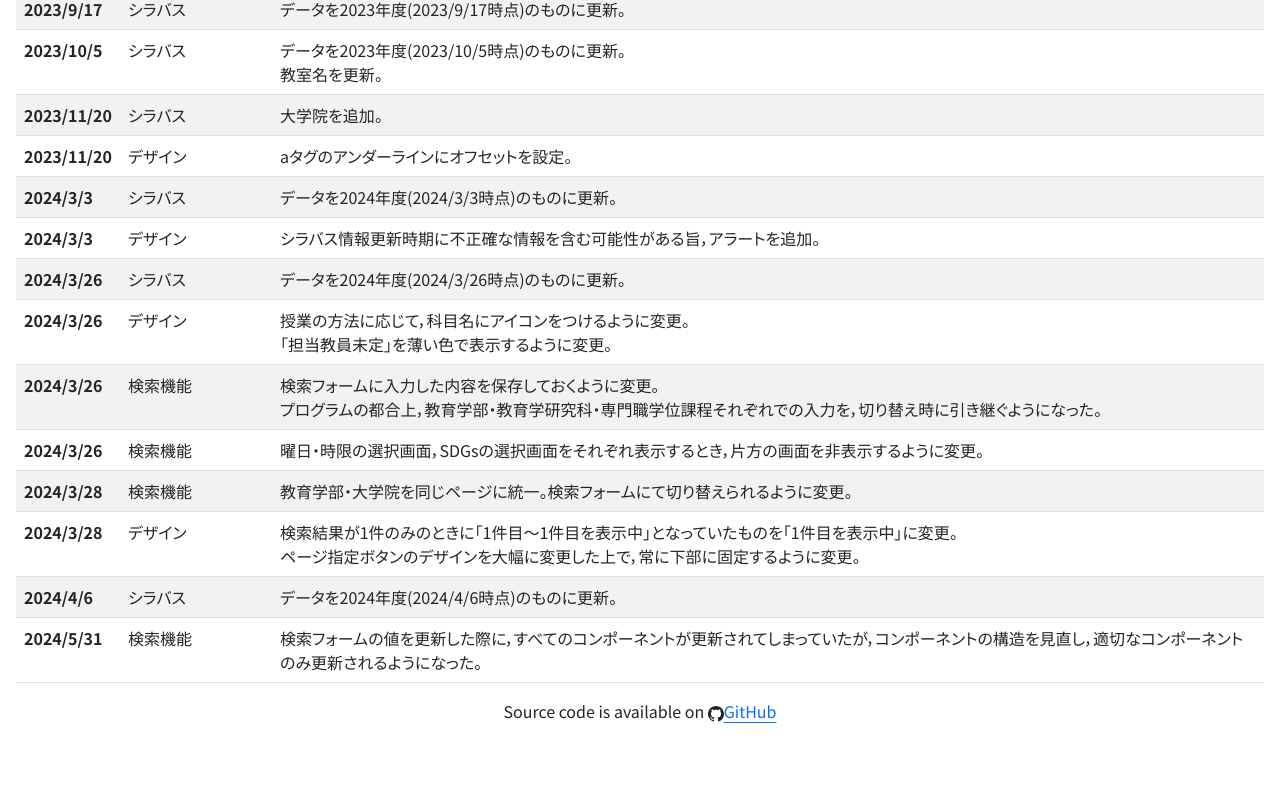
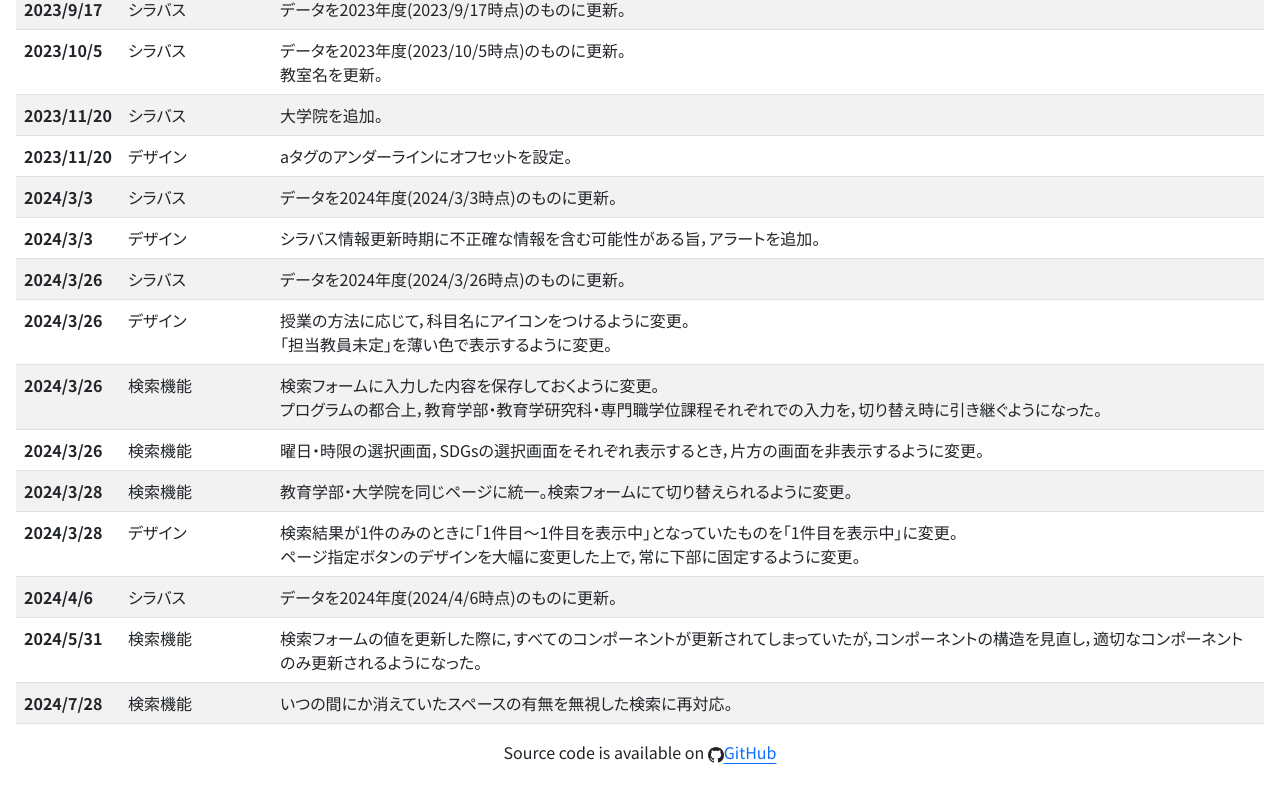
Before and after one commit to nisylvania/nuess-react, a React (Create React App) app: page /change_log in a window 1280 px wide. Shown: the part 1825-2625 px from the top of the page. Built offline with nearby package versions, Linux system fonts and the light colour scheme.

Commit message:
update: スペースの有無

```diff
--- a/src/component/search_group.js
+++ b/src/component/search_group.js
@@ -37,9 +37,9 @@ const SearchGroup = () => {
       if (autoOn === true) {
         let beta = [];
         beta = timetable_data.filter(subject => { return subject.tt_num.includes("G" + tt_num) || subject.tt_num.includes("K" + tt_num) })
-          .filter(subject => { return subject.name.replace(/[Ａ-Ｚａ-ｚ０-９]/g, function (s) { return String.fromCharCode(s.charCodeAt(0) - 0xFEE0); }).replace(/　/g, " ").includes(subject_name.replace(/[Ａ-Ｚａ-ｚ０-９]/g, function (s) { return String.fromCharCode(s.charCodeAt(0) - 0xFEE0); }).replace(/　/g, " ")) })
-          .filter(subject => subject.teacher.find(teacher => teacher.replace(/[Ａ-Ｚａ-ｚ０-９]/g, function (s) { return String.fromCharCode(s.charCodeAt(0) - 0xFEE0); }).replace(/　/g, " ").includes(teacher_name.replace(/[Ａ-Ｚａ-ｚ０-９]/g, function (s) { return String.fromCharCode(s.charCodeAt(0) - 0xFEE0); }).replace(/　/g, " "))))
-          .filter(subject => subject.room.find(room => room.replace(/[Ａ-Ｚａ-ｚ０-９]/g, function (s) { return String.fromCharCode(s.charCodeAt(0) - 0xFEE0); }).replace(/　/g, " ").includes(room_name.replace(/[Ａ-Ｚａ-ｚ０-９]/g, function (s) { return String.fromCharCode(s.charCodeAt(0) - 0xFEE0); }).replace(/　/g, " "))));
+          .filter(subject => { return subject.name.replace(/[Ａ-Ｚａ-ｚ０-９]/g, function (s) { return String.fromCharCode(s.charCodeAt(0) - 0xFEE0); }).replace(/(\s|　)/g, "").includes(subject_name.replace(/[Ａ-Ｚａ-ｚ０-９]/g, function (s) { return String.fromCharCode(s.charCodeAt(0) - 0xFEE0); }).replace(/(\s|　)/g, "")) })
+          .filter(subject => subject.teacher.find(teacher => teacher.replace(/[Ａ-Ｚａ-ｚ０-９]/g, function (s) { return String.fromCharCode(s.charCodeAt(0) - 0xFEE0); }).replace(/(\s|　)/g, "").includes(teacher_name.replace(/[Ａ-Ｚａ-ｚ０-９]/g, function (s) { return String.fromCharCode(s.charCodeAt(0) - 0xFEE0); }).replace(/(\s|　)/g, ""))))
+          .filter(subject => subject.room.find(room => room.replace(/[Ａ-Ｚａ-ｚ０-９]/g, function (s) { return String.fromCharCode(s.charCodeAt(0) - 0xFEE0); }).replace(/(\s|　)/g, "").includes(room_name.replace(/[Ａ-Ｚａ-ｚ０-９]/g, function (s) { return String.fromCharCode(s.charCodeAt(0) - 0xFEE0); }).replace(/(\s|　)/g, ""))));
 
         if (semester_option.length) {
           beta = beta.filter(subject => { return semester_option.indexOf(subject.semester) > -1; });
@@ -65,9 +65,9 @@ const SearchGroup = () => {
     function self_search() {
       let beta = [];
       beta = timetable_data.filter(subject => { return subject.tt_num.substring(1).includes(tt_num) })
-        .filter(subject => { return subject.name.replace(/[Ａ-Ｚａ-ｚ０-９]/g, function (s) { return String.fromCharCode(s.charCodeAt(0) - 0xFEE0); }).replace(/　/g, " ").includes(subject_name.replace(/[Ａ-Ｚａ-ｚ０-９]/g, function (s) { return String.fromCharCode(s.charCodeAt(0) - 0xFEE0); }).replace(/　/g, " ")) })
-        .filter(subject => subject.teacher.find(teacher => teacher.replace(/[Ａ-Ｚａ-ｚ０-９]/g, function (s) { return String.fromCharCode(s.charCodeAt(0) - 0xFEE0); }).replace(/　/g, " ").includes(teacher_name.replace(/[Ａ-Ｚａ-ｚ０-９]/g, function (s) { return String.fromCharCode(s.charCodeAt(0) - 0xFEE0); }).replace(/　/g, " "))))
-        .filter(subject => subject.room.find(room => room.replace(/[Ａ-Ｚａ-ｚ０-９]/g, function (s) { return String.fromCharCode(s.charCodeAt(0) - 0xFEE0); }).replace(/　/g, " ").includes(room_name.replace(/[Ａ-Ｚａ-ｚ０-９]/g, function (s) { return String.fromCharCode(s.charCodeAt(0) - 0xFEE0); }).replace(/　/g, " "))));
+        .filter(subject => { return subject.name.replace(/[Ａ-Ｚａ-ｚ０-９]/g, function (s) { return String.fromCharCode(s.charCodeAt(0) - 0xFEE0); }).replace(/(\s|　)/g, "").includes(subject_name.replace(/[Ａ-Ｚａ-ｚ０-９]/g, function (s) { return String.fromCharCode(s.charCodeAt(0) - 0xFEE0); }).replace(/(\s|　)/g, "")) })
+        .filter(subject => subject.teacher.find(teacher => teacher.replace(/[Ａ-Ｚａ-ｚ０-９]/g, function (s) { return String.fromCharCode(s.charCodeAt(0) - 0xFEE0); }).replace(/(\s|　)/g, "").includes(teacher_name.replace(/[Ａ-Ｚａ-ｚ０-９]/g, function (s) { return String.fromCharCode(s.charCodeAt(0) - 0xFEE0); }).replace(/(\s|　)/g, ""))))
+        .filter(subject => subject.room.find(room => room.replace(/[Ａ-Ｚａ-ｚ０-９]/g, function (s) { return String.fromCharCode(s.charCodeAt(0) - 0xFEE0); }).replace(/(\s|　)/g, "").includes(room_name.replace(/[Ａ-Ｚａ-ｚ０-９]/g, function (s) { return String.fromCharCode(s.charCodeAt(0) - 0xFEE0); }).replace(/(\s|　)/g, ""))));
 
       if (semester_option.length) {
         beta = beta.filter(subject => { return semester_option.indexOf(subject.semester) > -1; });
--- a/src/pages/log.js
+++ b/src/pages/log.js
@@ -270,6 +270,12 @@ function log() {
             <td>検索フォームの値を更新した際に，すべてのコンポーネントが更新されてしまっていたが，コンポーネントの構造を見直し，適切なコンポーネントのみ更新されるようになった。
             </td>
           </tr>
+          <tr>
+            <th scope="row">2024/7/28</th>
+            <td>検索機能</td>
+            <td>いつの間にか消えていたスペースの有無を無視した検索に再対応。
+            </td>
+          </tr>
         </tbody>
       </Table>
       <p style={{'text-align': 'center'}}>Source code is available on <svg xmlns="http://www.w3.org/2000/svg" width="16" height="16" fill="currentColor" className="bi bi-github" viewBox="0 0 16 16">
```
